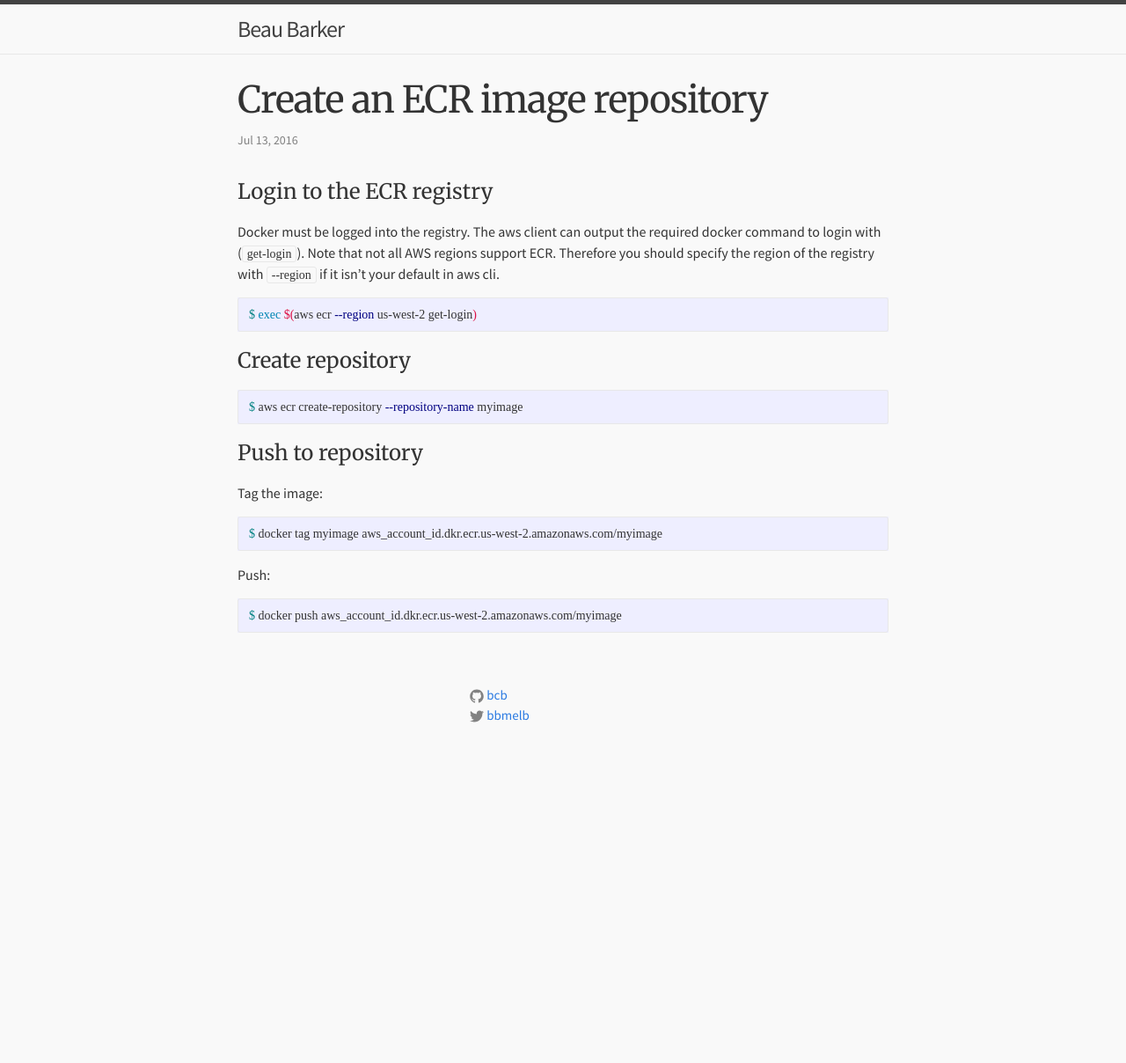
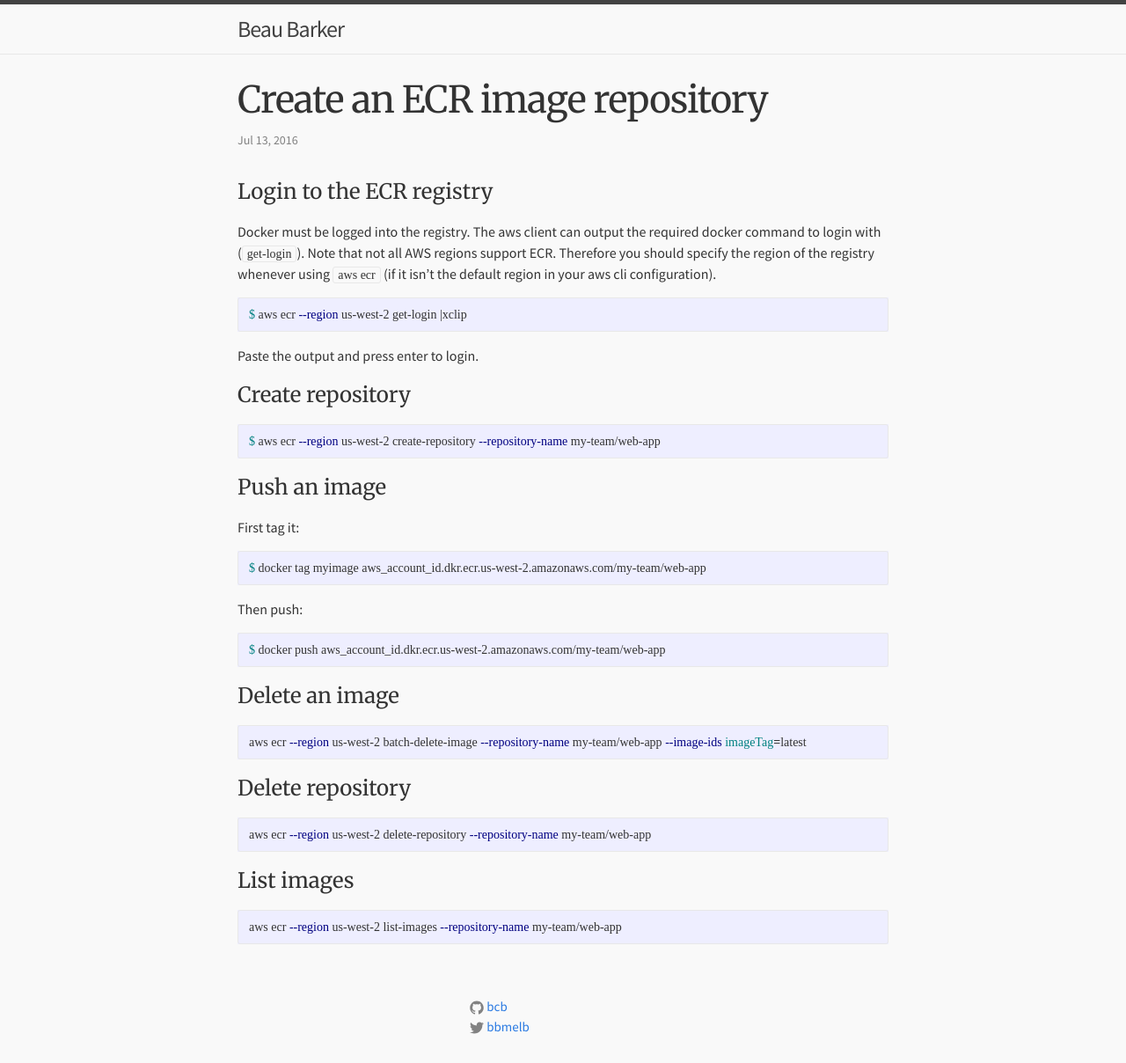
Before and after one commit to explodinglabs/explodinglabs.github.io, a Jekyll site: the page built from _posts/2016-07-13-ecr-guide.markdown, in a window 1280 px wide. Shown: the whole page at 88% size. Built offline with Jekyll 4.4.1, drawn with Linux system fonts in a browser that asks for light colours; before the commit the page ends 900 px from its top, so only the background shows below that.

Commit message:
Adjust ecr guide

````diff
--- a/_posts/2016-07-13-ecr-guide.markdown
+++ b/_posts/2016-07-13-ecr-guide.markdown
@@ -9,29 +9,47 @@ categories: aws
 
 Docker must be logged into the registry. The aws client can output the required
 docker command to login with (`get-login`). Note that not all AWS regions
-support ECR.  Therefore you should specify the region of the registry with
-`--region` if it isn't your default in aws cli.
+support ECR. Therefore you should specify the region of the registry whenever
+using `aws ecr` (if it isn't the default region in your aws cli configuration).
 
 ```bash
-$ exec $(aws ecr --region us-west-2 get-login)
+$ aws ecr --region us-west-2 get-login |xclip
 ```
+
+Paste the output and press enter to login.
 
 # Create repository
 
 ```bash
-$ aws ecr create-repository --repository-name myimage
+$ aws ecr --region us-west-2 create-repository --repository-name my-team/web-app
 ```
 
-# Push to repository
+# Push an image
 
-Tag the image:
+First tag it:
 
 ```bash
-$ docker tag myimage aws_account_id.dkr.ecr.us-west-2.amazonaws.com/myimage
+$ docker tag myimage aws_account_id.dkr.ecr.us-west-2.amazonaws.com/my-team/web-app
 ```
 
-Push:
+Then push:
 
 ```bash
-$ docker push aws_account_id.dkr.ecr.us-west-2.amazonaws.com/myimage
+$ docker push aws_account_id.dkr.ecr.us-west-2.amazonaws.com/my-team/web-app
 ```
+
+# Delete an image
+```bash
+aws ecr --region us-west-2 batch-delete-image --repository-name my-team/web-app --image-ids imageTag=latest
+```
+
+# Delete repository
+
+```bash
+aws ecr --region us-west-2 delete-repository --repository-name my-team/web-app
+```
+
+# List images
+```bash
+aws ecr --region us-west-2 list-images --repository-name my-team/web-app
+```
````
